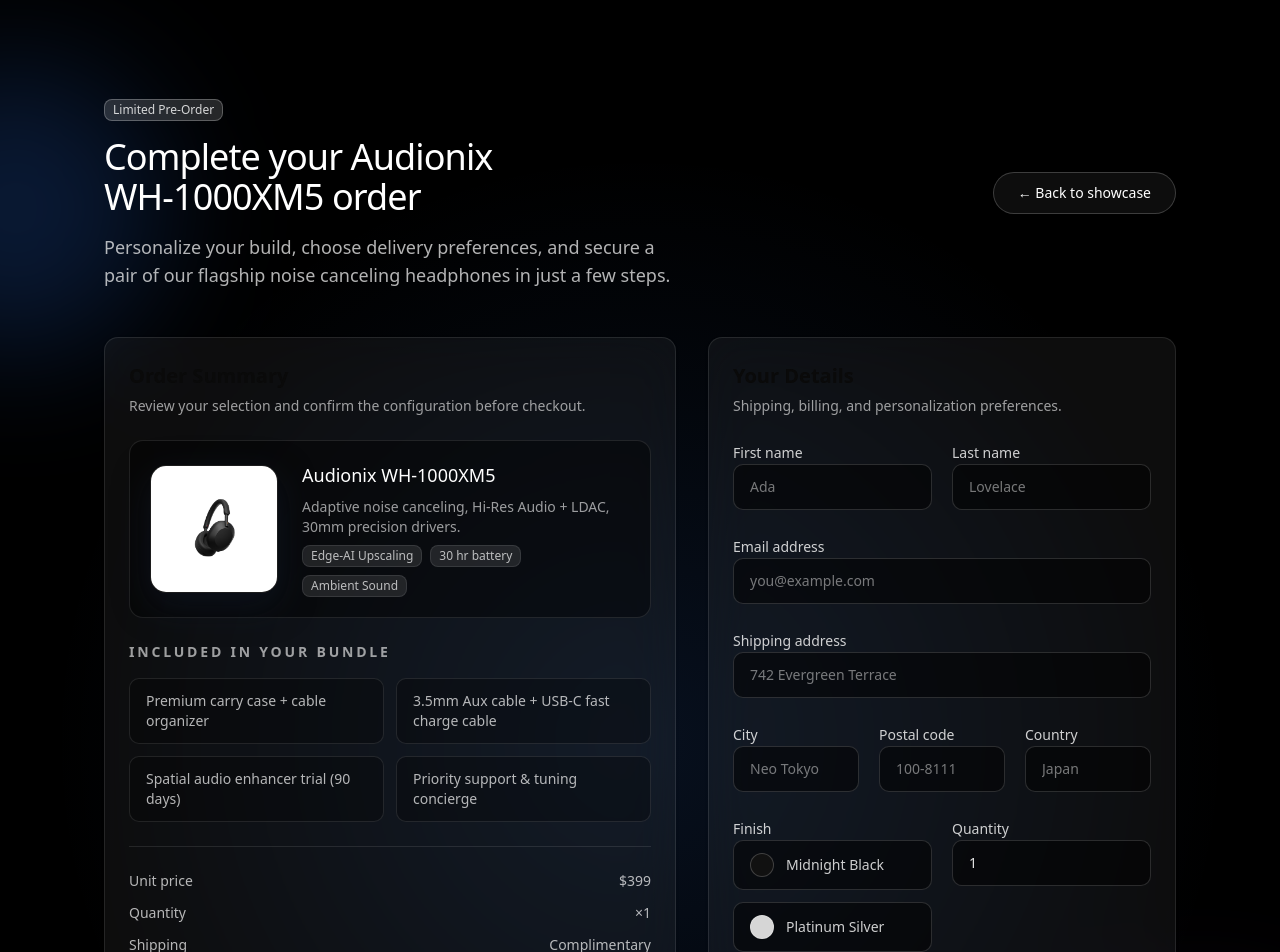
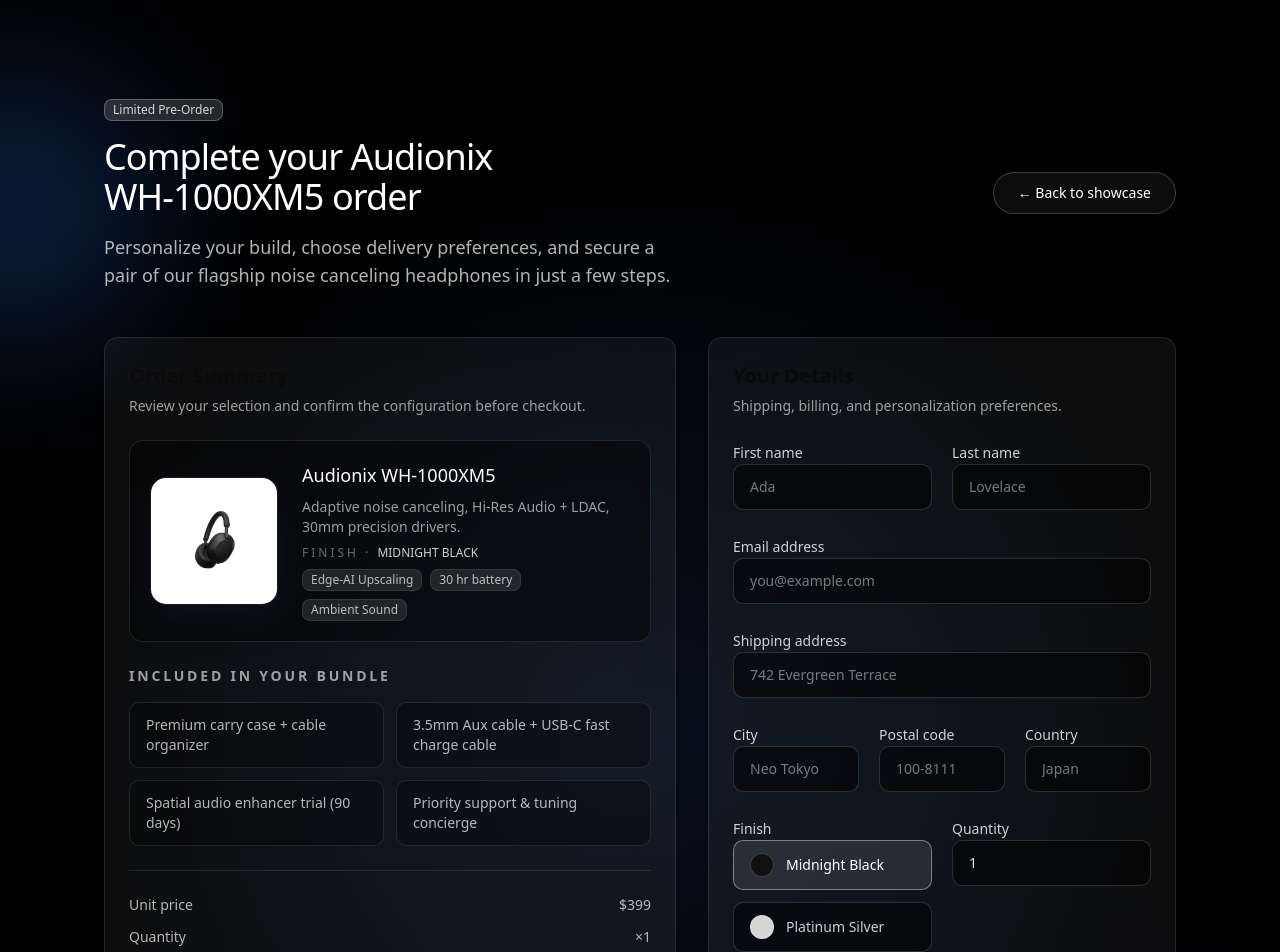
Before and after one commit to seolyam/3d-web, a Next.js app: page /order in a window 1280 px wide. Shown: the top 952 px of the page. Built offline with nearby package versions, Linux system fonts and the light colour scheme.

Commit message:
chore: fix padding

```diff
--- a/src/app/order/page.tsx
+++ b/src/app/order/page.tsx
@@ -15,6 +15,7 @@ import {
 import { Separator } from "@/components/ui/separator";
 import { AnimatePresence, motion } from "framer-motion";
 import { useEffect, useMemo, useRef, useState } from "react";
+import { cn } from "@/lib/utils";
 
 const shippingOptions = [
   { id: "standard", label: "Standard Shipping", eta: "3–5 business days", cost: 0 },
@@ -29,6 +30,7 @@ const colors = [
 
 export default function OrderPage() {
   const [shipping, setShipping] = useState("standard");
+  const [finish, setFinish] = useState("black");
   const [quantity, setQuantity] = useState(1);
   const [orderStatus, setOrderStatus] = useState<"idle" | "success">("idle");
   const [isSubmitting, setIsSubmitting] = useState(false);
@@ -38,6 +40,11 @@ export default function OrderPage() {
     const selected = shippingOptions.find((option) => option.id === shipping);
     return selected?.cost ?? 0;
   }, [shipping]);
+
+  const selectedFinish = useMemo(
+    () => colors.find((color) => color.id === finish) ?? colors[0],
+    [finish]
+  );
 
   const subtotal = 399 * quantity;
   const total = subtotal + shippingCost;
@@ -122,6 +129,9 @@ export default function OrderPage() {
                   <p className="text-lg font-medium text-white">Audionix WH‑1000XM5</p>
                   <p className="text-sm text-white/60">
                     Adaptive noise canceling, Hi‑Res Audio + LDAC, 30mm precision drivers.
+                  </p>
+                  <p className="text-xs uppercase tracking-[0.25em] text-white/40">
+                    Finish · <span className="text-white/80 tracking-normal">{selectedFinish.label}</span>
                   </p>
                   <div className="flex flex-wrap items-center justify-center gap-2 text-xs text-white/50 md:justify-start">
                     <Badge className="border-white/10 bg-white/10 text-white/70">Edge-AI Upscaling</Badge>
@@ -311,13 +321,18 @@ export default function OrderPage() {
                       {colors.map((color) => (
                         <label
                           key={color.id}
-                          className="flex flex-1 min-w-[140px] items-center gap-3 rounded-lg border border-white/15 bg-black/50 px-4 py-3 text-sm text-white/80 transition hover:border-white/30"
+                          className={cn(
+                            "flex min-w-[140px] flex-1 cursor-pointer items-center gap-3 rounded-lg border border-white/15 bg-black/50 px-4 py-3 text-sm text-white/80 transition hover:border-white/30 focus-within:border-white/40 focus-within:ring-2 focus-within:ring-white/40",
+                            finish === color.id && "border-white/40 bg-white/10 text-white"
+                          )}
                         >
                           <input
                             type="radio"
+                            id={`finish-${color.id}`}
                             name="color"
                             value={color.id}
-                            defaultChecked={color.id === "black"}
+                            checked={finish === color.id}
+                            onChange={() => setFinish(color.id)}
                             className="sr-only"
                           />
                           <span
--- a/src/components/VariantSelector.tsx
+++ b/src/components/VariantSelector.tsx
@@ -17,7 +17,7 @@ export function VariantSelector({ isPlaying = false }: VariantSelectorProps) {
   const { product, selectedVariant, setSelectedVariant } = useProductStore();
 
   return (
-    <div className="space-y-10 text-center m-20">
+    <div className="space-y-10 text-center pt-40">
       <div className="space-y-3">
         <motion.h3
           className={`text-4xl md:text-5xl font-light tracking-tight ${
--- a/src/components/hero/page.tsx
+++ b/src/components/hero/page.tsx
@@ -58,7 +58,8 @@ export function Hero({
   const { ref: titleRef } = useRepeatingScrollAnimation();
   const { ref: subtitleRef } = useRepeatingScrollAnimation();
   const { ref: descriptionRef } = useRepeatingScrollAnimation();
-  const { ref: modelRef, isInView: modelInView } = useRepeatingScrollAnimation();
+  const { ref: modelRef, isInView: modelInView } =
+    useRepeatingScrollAnimation();
 
   // Notify parent when the model visibility changes
   useEffect(() => {
@@ -142,7 +143,7 @@ export function Hero({
   return (
     <section
       id="hero"
-      className="relative h-screen flex flex-col items-center justify-center pt-40"
+      className="relative h-screen flex flex-col items-center justify-center pt-60 "
     >
       <motion.div
         className="pointer-events-none absolute inset-0 transition-[background-position] duration-200"
```
